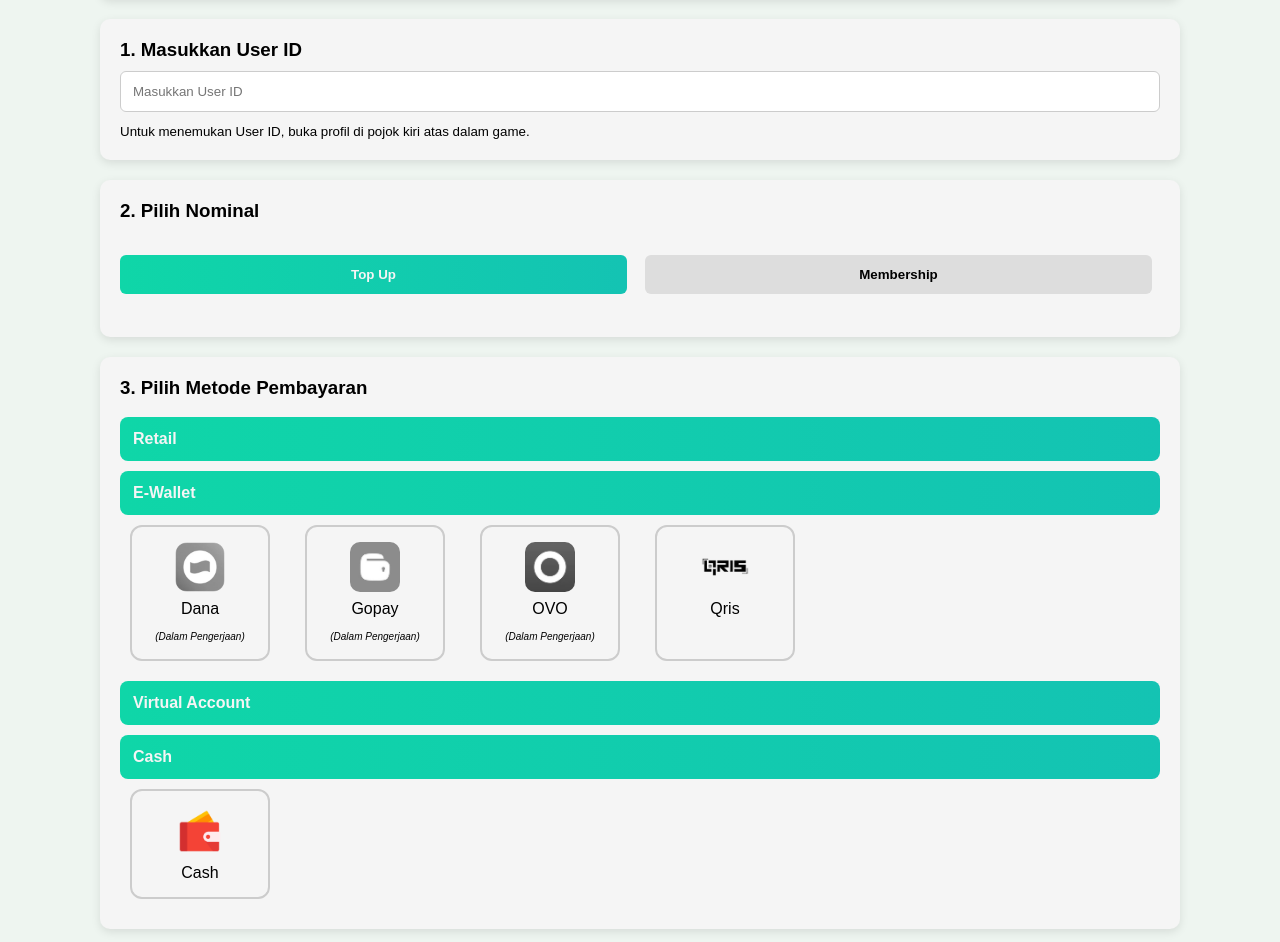
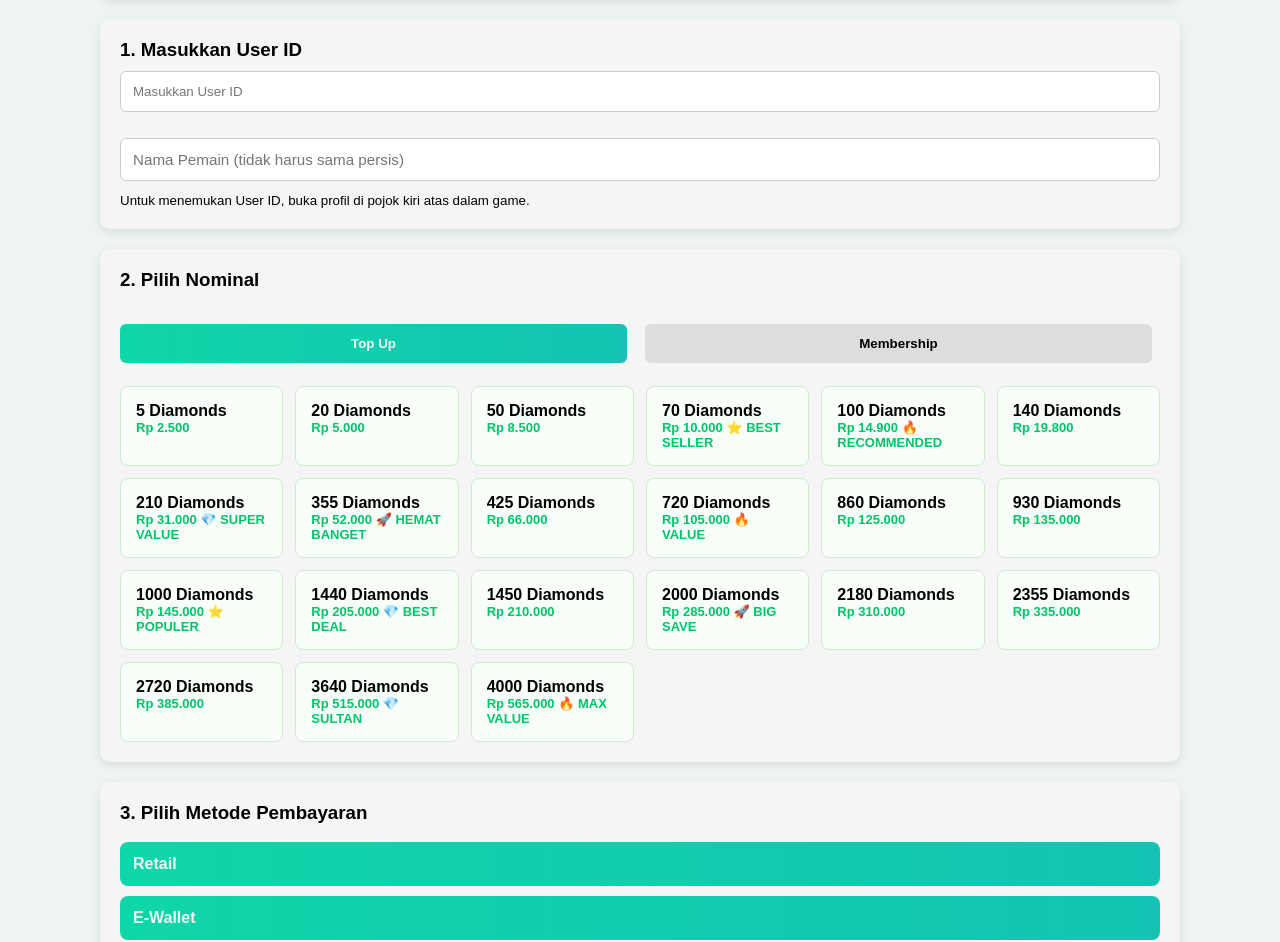
Before and after one commit to hekalabs-studio/HekaStore, a plain HTML site: page html/freefire.html in a window 1280 px wide. Shown: the part 801-1743 px from the top of the page. Drawn offline with Linux system fonts and the light colour scheme.

Commit message:
freefire

```diff
--- a/css/style_index.css
+++ b/css/style_index.css
@@ -172,7 +172,7 @@
   background-color: var(--hijau);
   display: flex;
   width: 100%;
-  overflow-x: auto;
+  overflow-x: hidden;
 }
 .leaderboard::-webkit-scrollbar {
   display: none;
--- a/js/script_freeFire.id.js
+++ b/js/script_freeFire.id.js
@@ -43,30 +43,30 @@
 
 // Daftar paket topup (nominal)
 const topupDiamond = document.getElementById("topup");
-const priceList = [
-    {diamond: "5 Diamonds", price: "Rp 2.500"},
-    {diamond: "20 Diamonds", price: "Rp 5.000"},
-    {diamond: "50 Diamonds", price: "Rp 8.500"},
-    {diamond: "70 Diamonds", price: "Rp 10.000 ⭐ BEST SELLER"},
-    {diamond: "100 Diamonds", price: "Rp 14.900 🔥 RECOMMENDED"},
-    {diamond: "140 Diamonds", price: "Rp 19.800"},
-    {diamond: "210 Diamonds", price: "Rp 31.000 💎 SUPER VALUE"},
-    {diamond: "355 Diamonds", price: "Rp 52.000 🚀 HEMAT BANGET"},
-    {diamond: "425 Diamonds", price: "Rp 66.000"},
+const buyDiamond = [
+    {name: "Top Up Free Fire", price: "Rp 2.500",diamond: "5 Diamonds"},
+    {name: "Top Up Free Fire", price: "Rp 5.000",diamond: "20 Diamonds"},
+    {name: "Top Up Free Fire", price: "Rp 8.500", diamond: "50 Diamonds"},
+    {name: "Top Up Free Fire", price: "Rp 10.000 ⭐ BEST SELLER", diamond: "70 Diamonds"},
+    {name: "Top Up Free Fire", price: "Rp 14.900 🔥 RECOMMENDED",diamond: "100 Diamonds"},
+    {name: "Top Up Free Fire", price: "Rp 19.800", diamond: "140 Diamonds"},
+    {name: "Top Up Free Fire", price: "Rp 31.000 💎 SUPER VALUE", diamond: "210 Diamonds"},
+    {name: "Top Up Free Fire", price: "Rp 52.000 🚀 HEMAT BANGET", diamond: "355 Diamonds"},
+    {name: "Top Up Free Fire", price: "Rp 66.000", diamond: "425 Diamonds"},
 
     // Tambahan dari gambar
-    {diamond: "720 Diamonds", price: "Rp 105.000 🔥 VALUE"},
-    {diamond: "860 Diamonds", price: "Rp 125.000"},
-    {diamond: "930 Diamonds", price: "Rp 135.000"},
-    {diamond: "1000 Diamonds", price: "Rp 145.000 ⭐ POPULER"},
-    {diamond: "1440 Diamonds", price: "Rp 205.000 💎 BEST DEAL"},
-    {diamond: "1450 Diamonds", price: "Rp 210.000"},
-    {diamond: "2000 Diamonds", price: "Rp 285.000 🚀 BIG SAVE"},
-    {diamond: "2180 Diamonds", price: "Rp 310.000"},
-    {diamond: "2355 Diamonds", price: "Rp 335.000"},
-    {diamond: "2720 Diamonds", price: "Rp 385.000"},
-    {diamond: "3640 Diamonds", price: "Rp 515.000 💎 SULTAN"},
-    {diamond: "4000 Diamonds", price: "Rp 565.000 🔥 MAX VALUE"},
+    {name: "Top Up Free Fire", price: "Rp 105.000 🔥 VALUE", diamond: "720 Diamonds"},
+    {name: "Top Up Free Fire", price: "Rp 125.000", diamond: "860 Diamonds"},
+    {name: "Top Up Free Fire", price: "Rp 135.000", diamond: "930 Diamonds"},
+    {name: "Top Up Free Fire", price: "Rp 145.000 ⭐ POPULER", diamond: "1000 Diamonds"},
+    {name: "Top Up Free Fire", price: "Rp 205.000 💎 BEST DEAL", diamond: "1440 Diamonds"},
+    {name: "Top Up Free Fire", price: "Rp 210.000", diamond: "1450 Diamonds"},
+    {name: "Top Up Free Fire", price: "Rp 285.000 🚀 BIG SAVE", diamond: "2000 Diamonds"},
+    {name: "Top Up Free Fire", price: "Rp 310.000", diamond: "2180 Diamonds"},
+    {name: "Top Up Free Fire", price: "Rp 335.000", diamond: "2355 Diamonds"},
+    {name: "Top Up Free Fire", price: "Rp 385.000", diamond: "2720 Diamonds"},
+    {name: "Top Up Free Fire", price: "Rp 515.000 💎 SULTAN", diamond: "3640 Diamonds"},
+    {name: "Top Up Free Fire", price: "Rp 565.000 🔥 MAX VALUE", diamond: "4000 Diamonds"},
 ]
 buyDiamond.forEach(buyDiamond => {
     const card = document.createElement("div")
```
